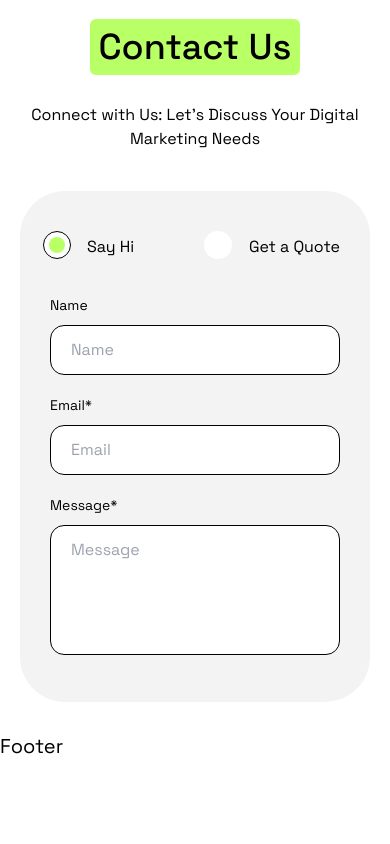
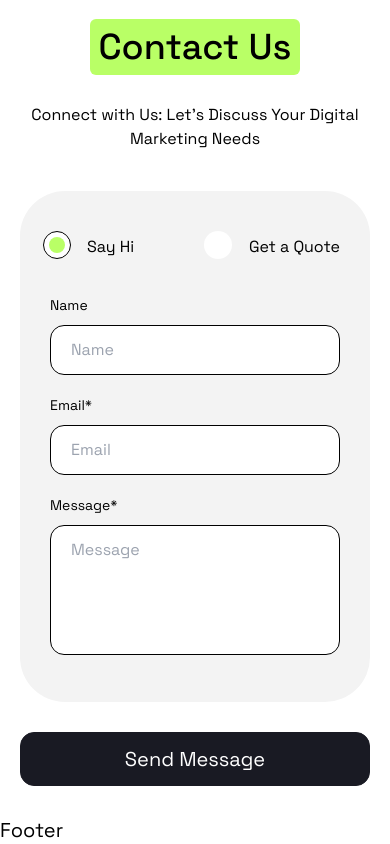
Before and after one commit to aatmaneoulmouden/positivus, a React (Vite) app: page / in a window 390 px wide. Shown: the part 11028-11872 px from the top of the page. Before the commit the page ends 11788 px from the top, so only its background shows below. Built offline with nearby package versions, Linux system fonts and the light colour scheme.

Commit message:
fix: Add submit button for mobile devices

```diff
--- a/src/sections/Contact.jsx
+++ b/src/sections/Contact.jsx
@@ -10,8 +10,9 @@ const Contact = () => {
           subtitle="Connect with Us: Let's Discuss Your Digital Marketing Needs"
           paragraphWidth="lg:max-w-[323px]"
         />
+        <form action="">
           <div className="content-wrapper mt-10 lg:mt-20 bg-gray text-white py-10 lg:py-[60px] px-[30px] lg:px-[100px] rounded-[45px] relative overflow-hidden">
-          <form action="" className="w-full lg:w-[556px]">
+            <div className="form lg:w-[556px]">
               <div className="fields">
                 <div className="input-wrapper radio-buttons flex justify-between items-center lg:justify-start lg:gap-[35px] text-black mb-9 lg:mb-10">
                   <div className="input">
@@ -20,9 +21,11 @@ const Contact = () => {
                       name="type"
                       id="sayHi"
                       className="radio-button"
-                    checked
+                      defaultChecked
                     />
-                  <label htmlFor="sayHi" className="radio-label">Say Hi</label>
+                    <label htmlFor="sayHi" className="radio-label">
+                      Say Hi
+                    </label>
                   </div>
                   <div className="input">
                     <input
@@ -31,7 +34,9 @@ const Contact = () => {
                       id="getQuote"
                       className="radio-button"
                     />
-                  <label htmlFor="getQuote" className="radio-label">Get a Quote</label>
+                    <label htmlFor="getQuote" className="radio-label">
+                      Get a Quote
+                    </label>
                   </div>
                 </div>
                 <div className="input-wrapper">
@@ -75,13 +80,20 @@ const Contact = () => {
                 label="Send Message"
                 classes="w-full mt-10 hidden lg:block"
               />
-          </form>
+            </div>
             <img
               src={contact}
               alt="Contact us"
               className="absolute top-1/2 -right-1/2 -translate-x-1/2 -translate-y-1/2 hidden lg:block"
             />
           </div>
+          <Button
+            role="submit"
+            type="secondary"
+            label="Send Message"
+            classes="w-full mt-[30px] block lg:hidden"
+          />
+        </form>
       </div>
     </section>
   );
```
Lines whose indentation alone changed are shown as unchanged.
